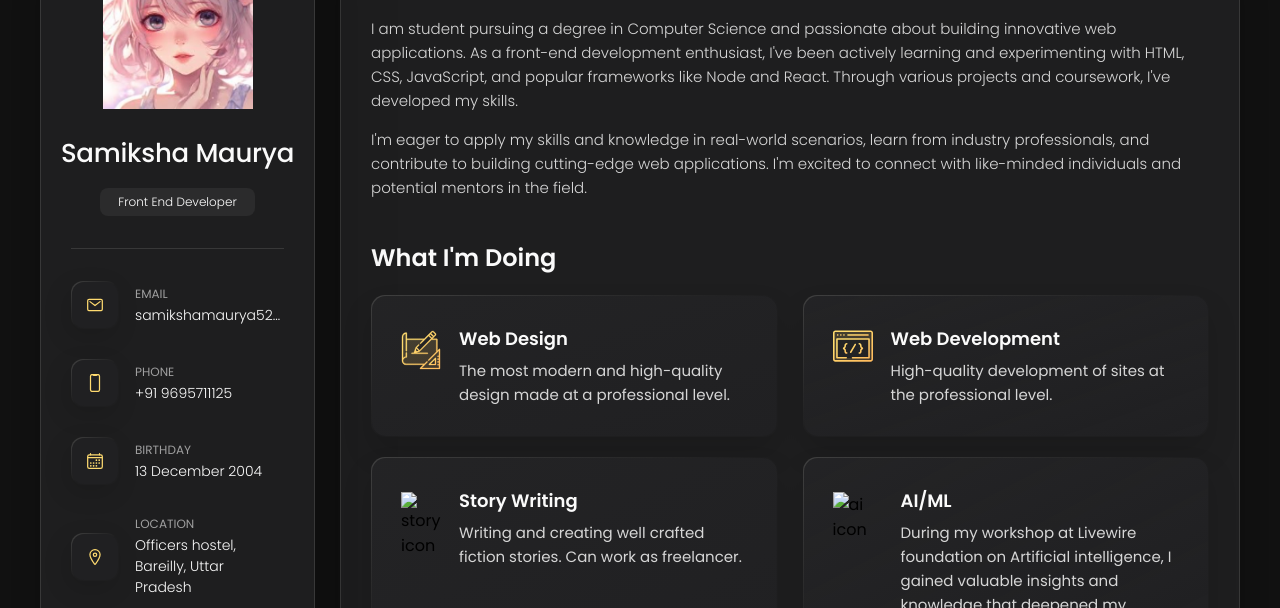
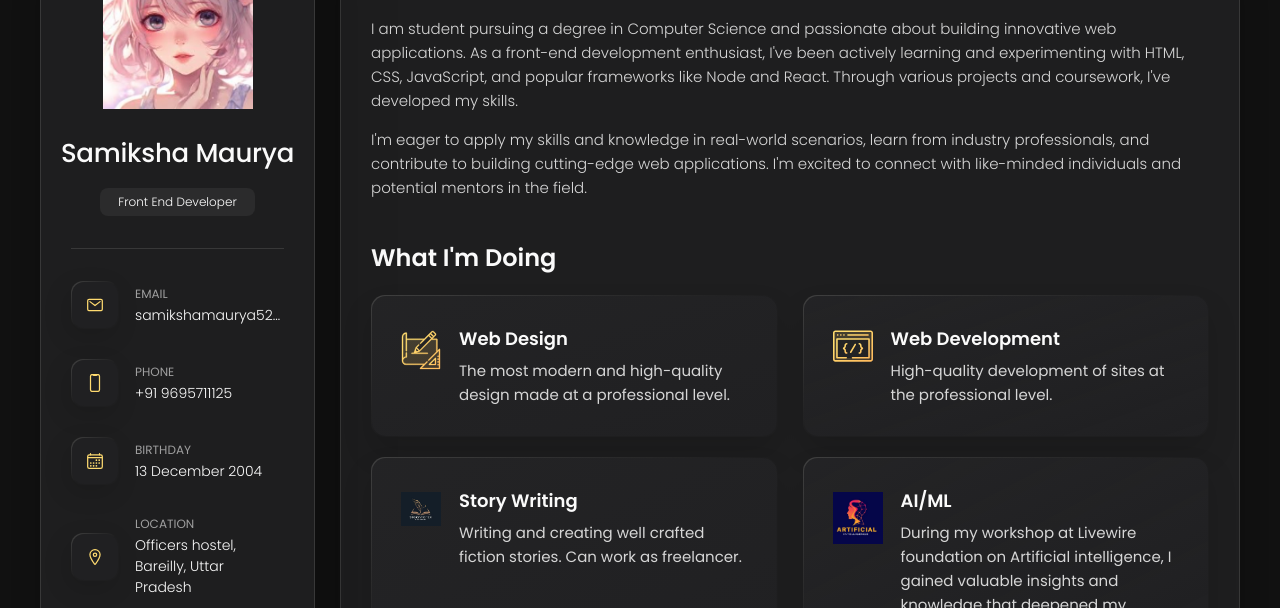
Before and after one commit to SamikshaMaurya/Portfolio, a plain HTML site: page index.html in a window 1280 px wide. Shown: the part 162-770 px from the top of the page. Drawn offline with nearby package versions, Linux system fonts and the light colour scheme.

Commit message:
Update index.html

```diff
--- a/index.html
+++ b/index.html
@@ -250,7 +250,7 @@
             <li class="service-item">
 
               <div class="service-icon-box">
-                <img src=".assets/images/p1.jpeg" alt="story icon" width="40">
+                <img src="./assets/images/p1.jpeg" alt="story icon" width="40">
               </div>
 
               <div class="service-content-box">
@@ -267,7 +267,7 @@
             <li class="service-item">
 
               <div class="service-icon-box">
-                <img src=".assets/images/p2.jpeg" alt="ai icon" width="50">
+                <img src="./assets/images/p2.jpeg" alt="ai icon" width="50">
               </div>
 
               <div class="service-content-box">
```
